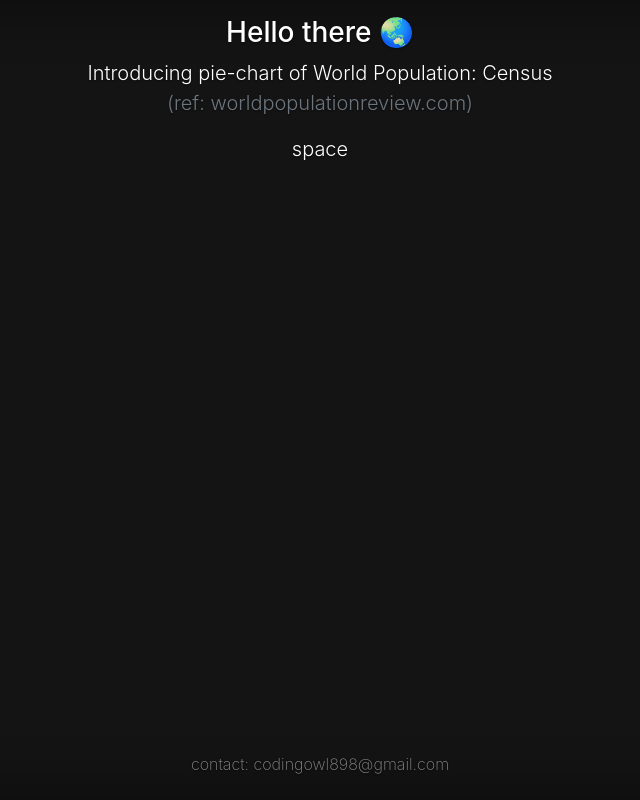
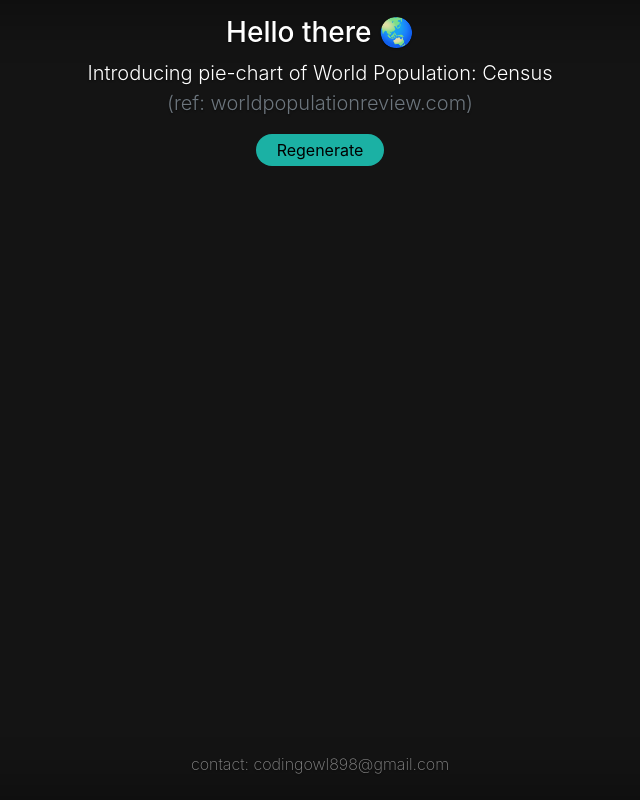
Before and after one commit to RobertLlb/pi-chart-d3-express, a website: page public/index.html in a window 1280 px wide. Shown: the whole page, without its empty margins (320-960 px from the left). Drawn offline with nearby package versions, Linux system fonts and the light colour scheme.

Commit message:
added regenerate button & modified stylesheet to center align

```diff
--- a/public/css/style.css
+++ b/public/css/style.css
@@ -43,6 +43,25 @@ body {
   box-shadow: inset 0 0 5rem rgba(0, 0, 0, .5);
 }
 
+/* Button pill*/
+button {
+  background-color: rgb(27, 177, 164);
+  border: none;
+  color: black;
+  padding: 0;
+  text-align: center;
+  text-decoration: none;
+  display: inline-block;
+  cursor: pointer;
+  border-radius: 16px;
+  width: 8rem;
+  height: 2rem;
+}
+
+.button:hover {
+  background-color: #ebebeb;
+}
+
 /* 1st div*/
 .cover-container {
   max-width: 42em;
--- a/public/index.html
+++ b/public/index.html
@@ -18,11 +18,16 @@
       <p class="lead text-center">Introducing pie-chart of World Population: Census <br />
       <span class="text-muted">(ref: worldpopulationreview.com)</span></p>
     </main>
-    <span class="lead text-center">space</span>
+    <span class="lead text-center"></span>
+
+    <!--Button to generate random dataset-->
+    <center>
+      <button type="button" class="button">Regenerate</button>
+    </center>
     <!--pie chart starts here-->
     <section class="canva">
-      <svg></svg>
     </section>
+
   </section>
   <footer class="footer container mt-auto text-center py-2">
     <p>contact: codingowl898@gmail.com</p>
```
